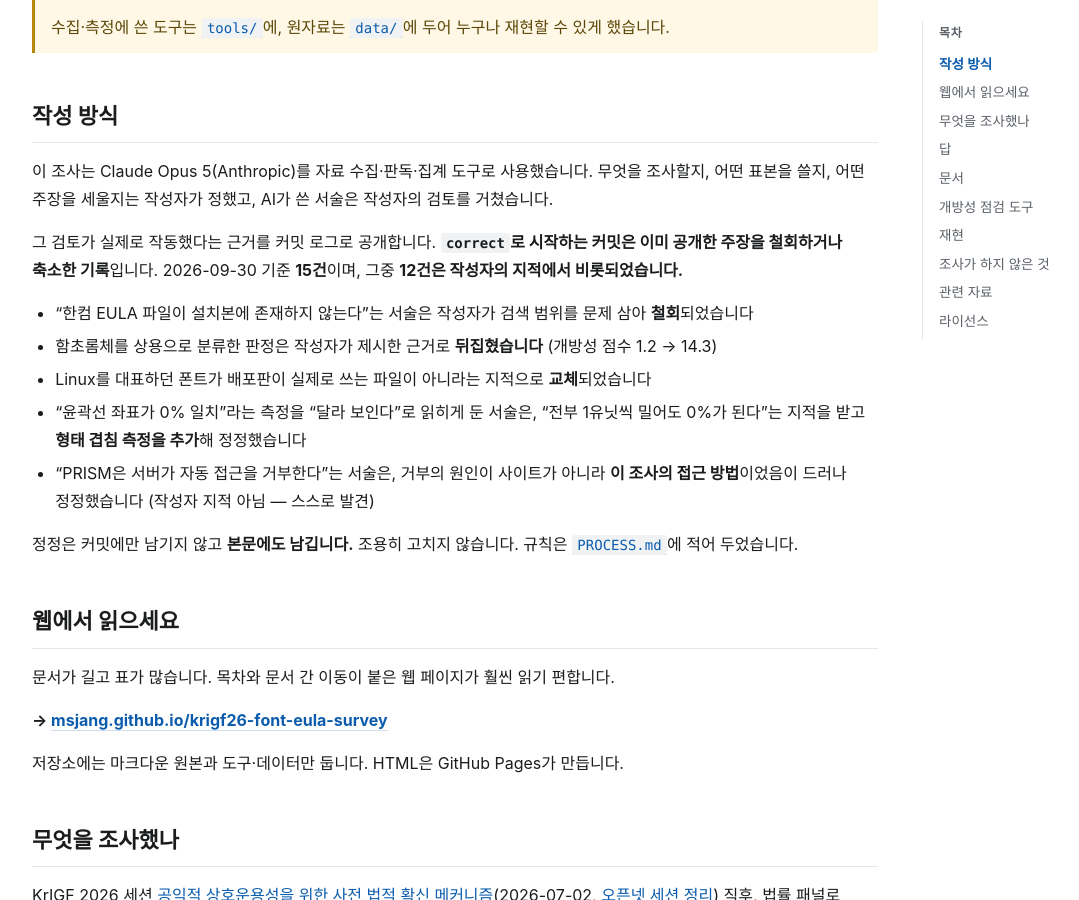
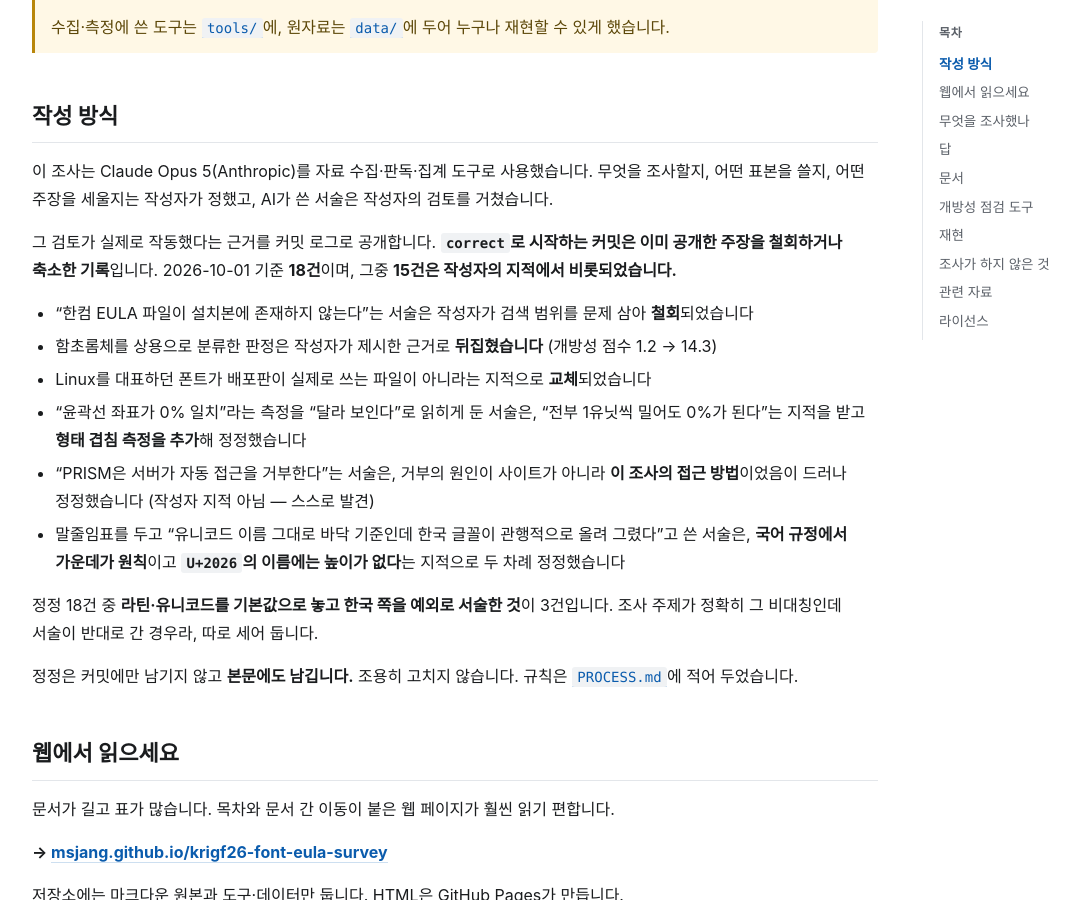
Before and after one commit to msjang/krigf26-font-eula-survey, a Jekyll site: the page built from README.md, in a window 1280 px wide and 900 px high, scrolled down 508 px. Shown: the whole window, without its empty margins (38-1117 px from the left). Built offline with Jekyll 4.4.1, drawn with Linux system fonts in a browser that asks for light colours; our own code applies the rules of GitHub Pages for plain Markdown files.

Commit message:
docs(process): 정정 건수를 18건으로 갱신하고 서술 편향 3건을 따로 센다
전각기호 파티션, 말줄임표 규범, U+2026 이름까지 세 건이 더해져 18건이다.
셋 다 작성자의 지적에서 비롯되어 15/18 이 된다.

그리고 이 셋은 라틴·유니코드를 기본값으로 놓고 한국 쪽을 예외로 서술한
같은 결의 오류였다. 조사 주제가 정확히 그 비대칭인데 서술이 반대로 간
경우라 README 에 따로 세어 두었다.

Co-Authored-By: Claude <noreply@anthropic.com>

```diff
--- a/README.md
+++ b/README.md
@@ -16,13 +16,16 @@
 
 이 조사는 Claude Opus 5(Anthropic)를 자료 수집·판독·집계 도구로 사용했습니다. 무엇을 조사할지, 어떤 표본을 쓸지, 어떤 주장을 세울지는 작성자가 정했고, AI가 쓴 서술은 작성자의 검토를 거쳤습니다.
 
-그 검토가 실제로 작동했다는 근거를 커밋 로그로 공개합니다. **`correct`로 시작하는 커밋은 이미 공개한 주장을 철회하거나 축소한 기록**입니다. 2026-09-30 기준 **15건**이며, 그중 **12건은 작성자의 지적에서 비롯되었습니다.**
+그 검토가 실제로 작동했다는 근거를 커밋 로그로 공개합니다. **`correct`로 시작하는 커밋은 이미 공개한 주장을 철회하거나 축소한 기록**입니다. 2026-10-01 기준 **18건**이며, 그중 **15건은 작성자의 지적에서 비롯되었습니다.**
 
 - "한컴 EULA 파일이 설치본에 존재하지 않는다"는 서술은 작성자가 검색 범위를 문제 삼아 **철회**되었습니다
 - 함초롬체를 상용으로 분류한 판정은 작성자가 제시한 근거로 **뒤집혔습니다** (개방성 점수 1.2 → 14.3)
 - Linux를 대표하던 폰트가 배포판이 실제로 쓰는 파일이 아니라는 지적으로 **교체**되었습니다
 - "윤곽선 좌표가 0% 일치"라는 측정을 "달라 보인다"로 읽히게 둔 서술은, "전부 1유닛씩 밀어도 0%가 된다"는 지적을 받고 **형태 겹침 측정을 추가**해 정정했습니다
 - "PRISM은 서버가 자동 접근을 거부한다"는 서술은, 거부의 원인이 사이트가 아니라 **이 조사의 접근 방법**이었음이 드러나 정정했습니다 (작성자 지적 아님 — 스스로 발견)
+- 말줄임표를 두고 "유니코드 이름 그대로 바닥 기준인데 한국 글꼴이 관행적으로 올려 그렸다"고 쓴 서술은, **국어 규정에서 가운데가 원칙**이고 **`U+2026`의 이름에는 높이가 없다**는 지적으로 두 차례 정정했습니다
+
+정정 18건 중 **라틴·유니코드를 기본값으로 놓고 한국 쪽을 예외로 서술한 것**이 3건입니다. 조사 주제가 정확히 그 비대칭인데 서술이 반대로 간 경우라, 따로 세어 둡니다.
 
 정정은 커밋에만 남기지 않고 **본문에도 남깁니다.** 조용히 고치지 않습니다. 규칙은 [`PROCESS.md`](PROCESS.md)에 적어 두었습니다.
 
```
Also changed, not shown: report.md (+1 -1 lines).
